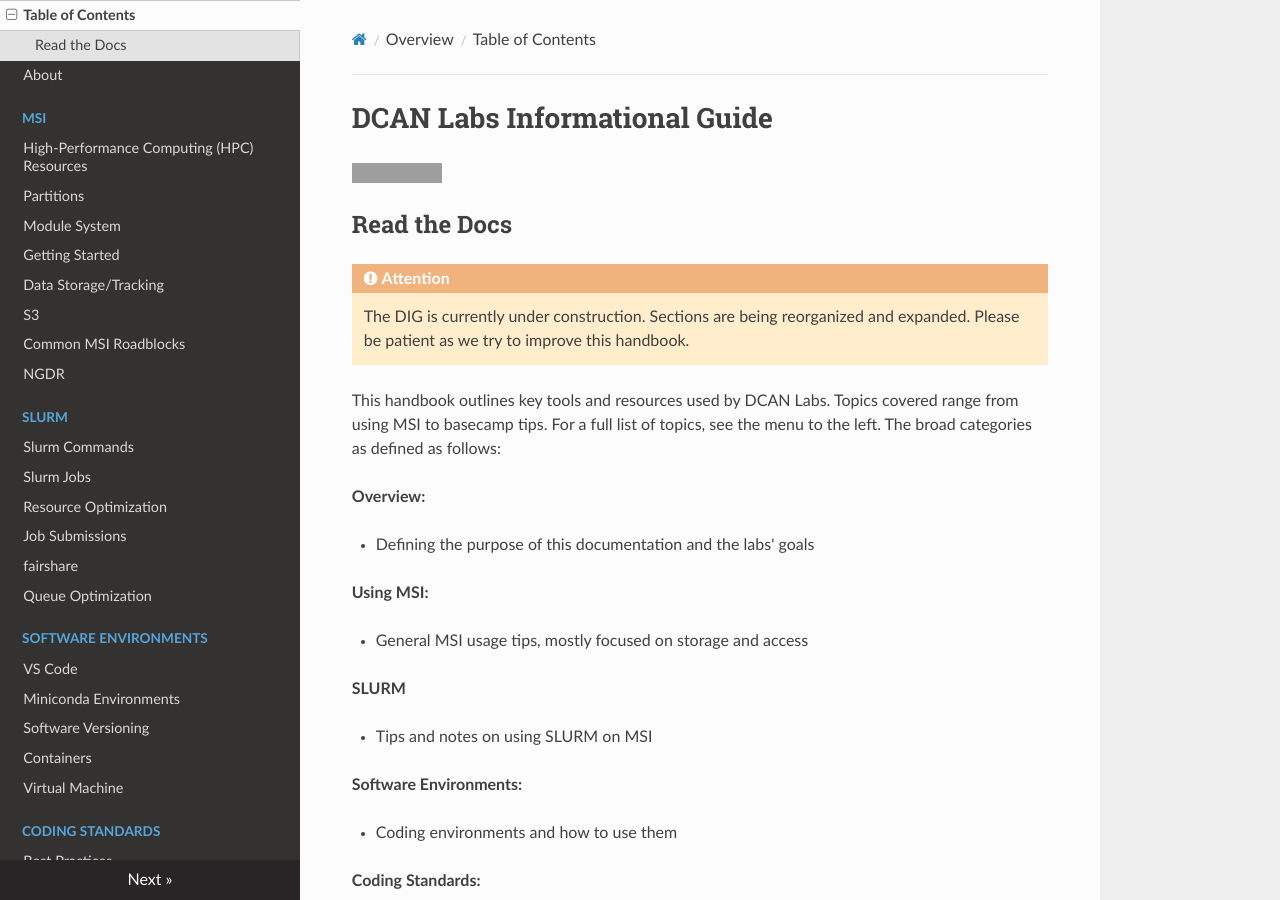
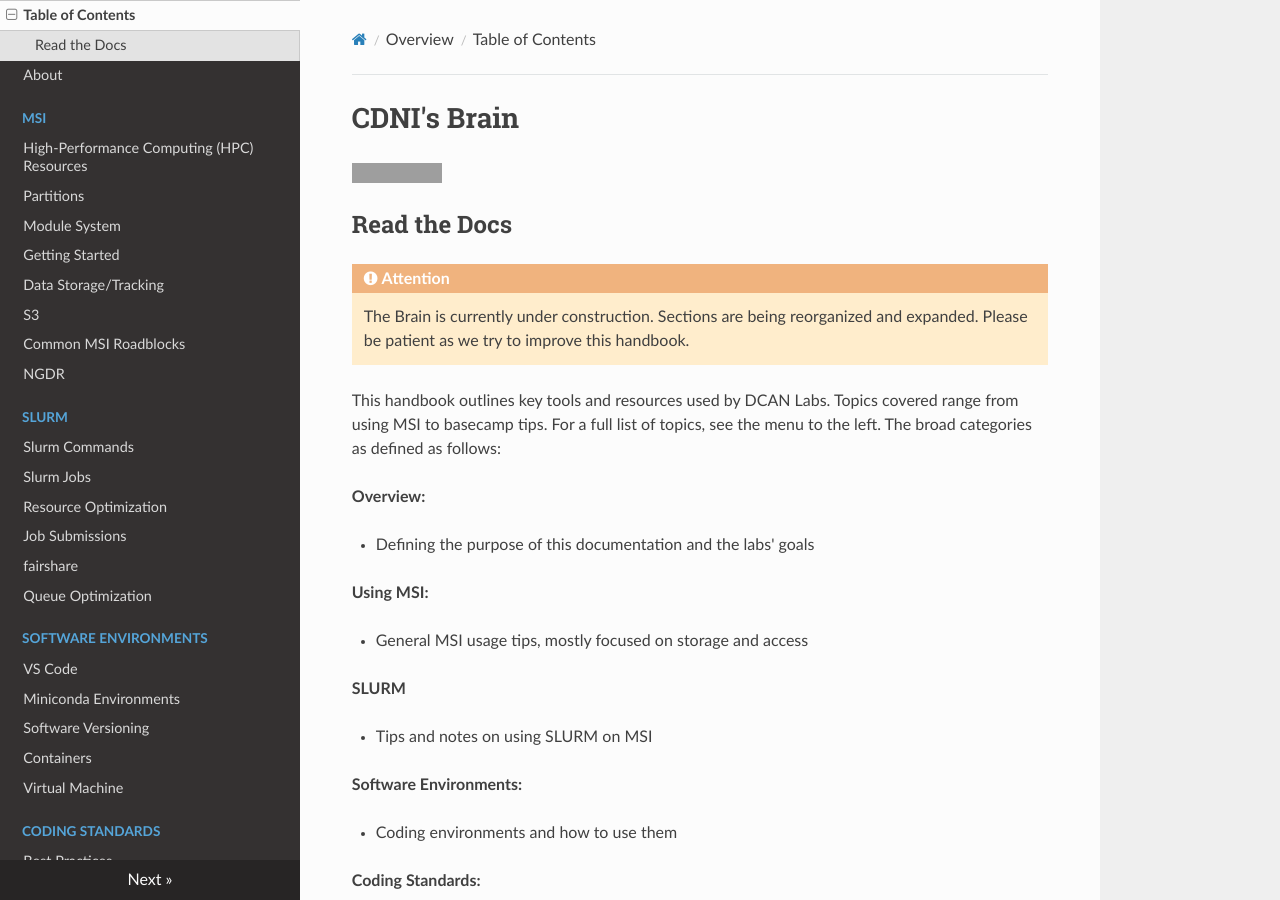
Before and after one commit to DCAN-Labs/cdni-brain, an MkDocs documentation site: the page built from docs/index.md, in a window 1280 px wide and 900 px high. Built offline with MkDocs 1.6.1, drawn with Linux system fonts in a browser that asks for light colours; nearby versions of some CDN libraries; grey boxes are pictures that could not be loaded.

Commit message:
Update index.md

```diff
--- a/docs/index.md
+++ b/docs/index.md
@@ -1,4 +1,4 @@
-# DCAN Labs Informational Guide
+# CDNI's Brain
 
 [![DOI](https://zenodo.org/badge/DOI/10.5281/zenodo.8161443.svg)](https://doi.org/10.5281/zenodo.8161443)
 
@@ -7,7 +7,7 @@
 <div class="admonition attention">
     <p class="first admonition-title">Attention</p>
     <p class="last">
-        The DIG is currently under construction. Sections are being reorganized and expanded. Please be patient as we try to improve this handbook.
+        The Brain is currently under construction. Sections are being reorganized and expanded. Please be patient as we try to improve this handbook.
     </p>
 </div>
 
```
